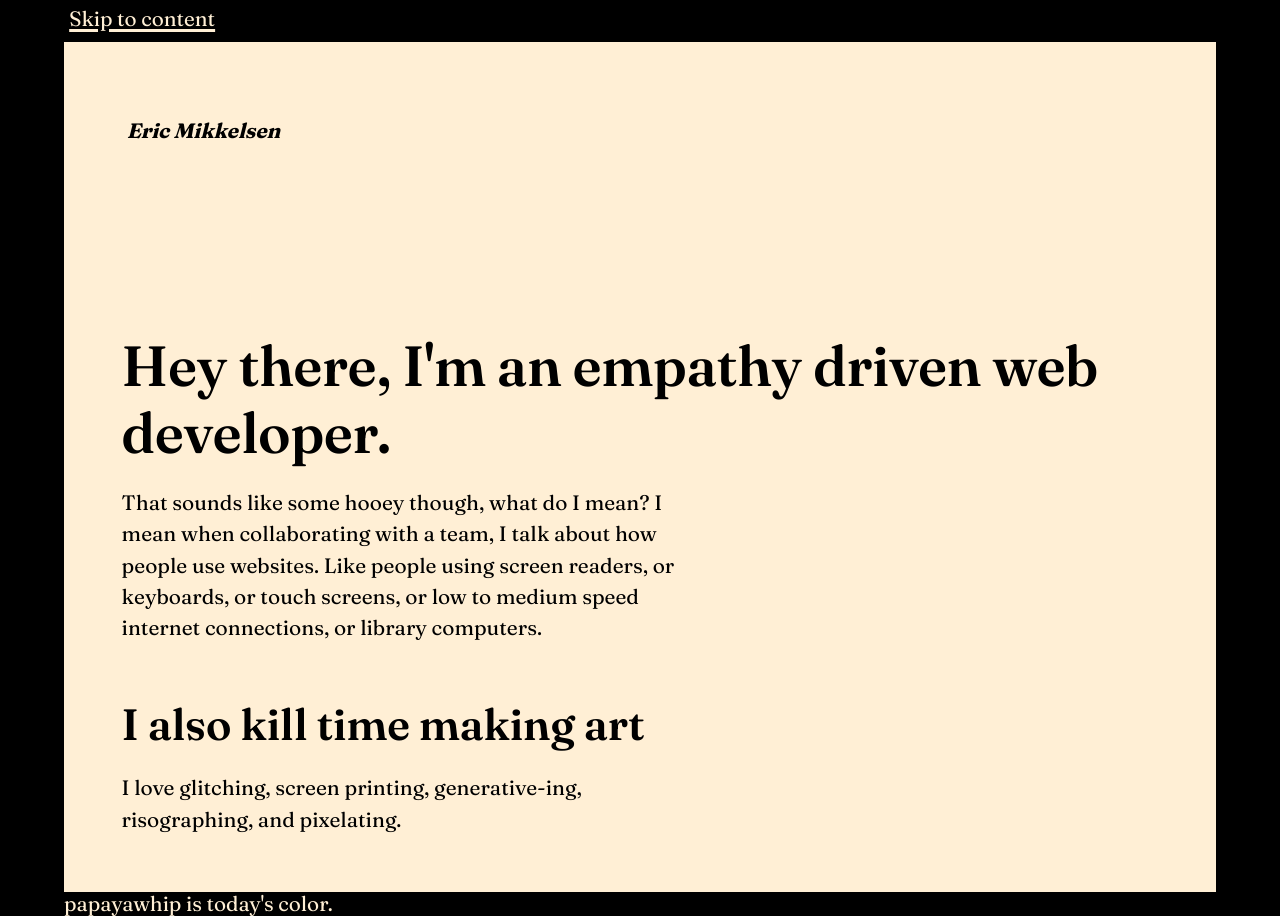
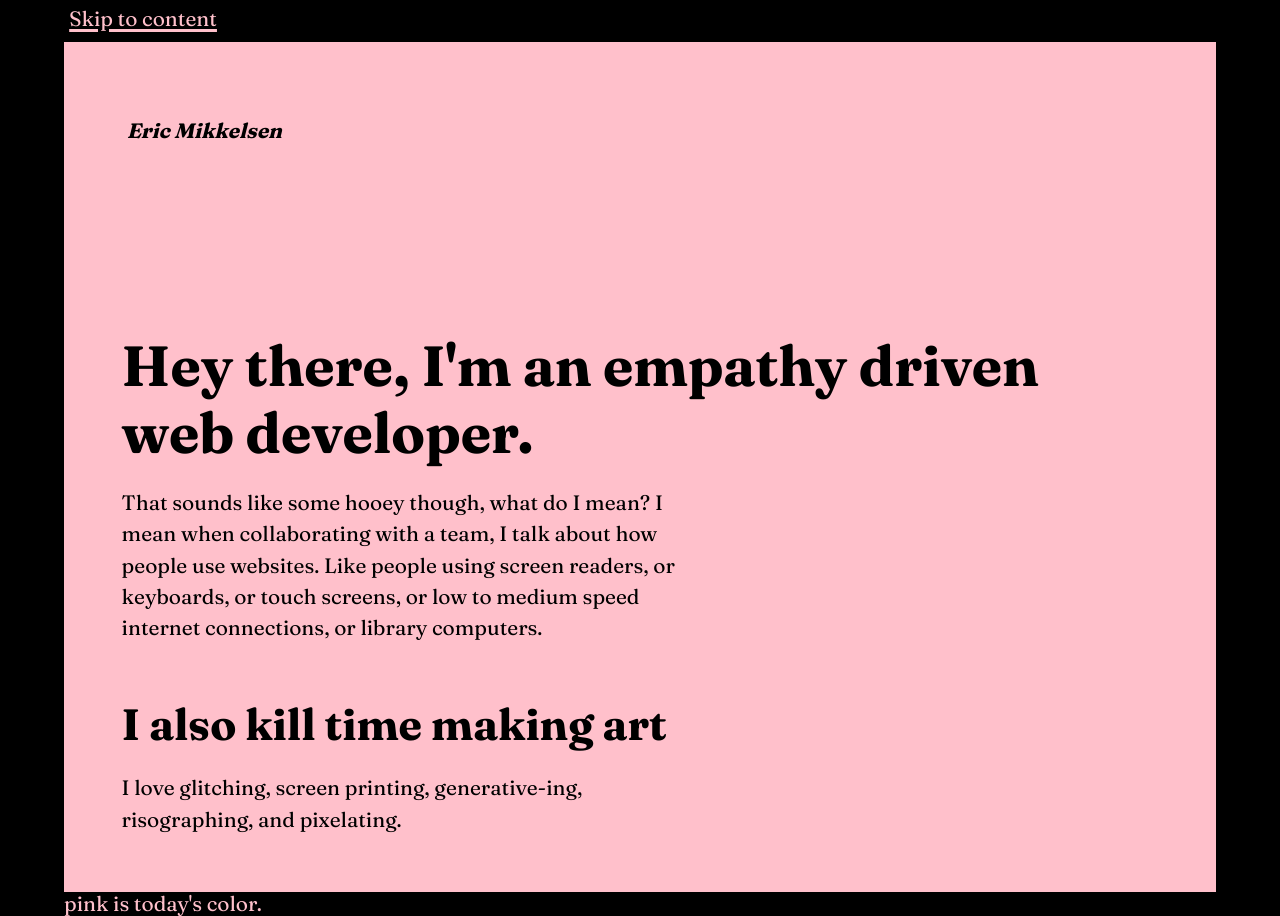
Before and after one commit to ericmikkelsen/ericmikkelsen.com-11ty, an Eleventy site: page index.md in a window 1280 px wide. Built offline with nearby package versions, Linux system fonts and the light colour scheme; Eleventy itself is replaced by a stand-in of ours; files that its build step writes are made by us from their sources.

Commit message:
fix: fixes optical sizing on android

```diff
--- a/style.css
+++ b/style.css
@@ -1,7 +1,9 @@
 @font-face {
     font-family: Fraunces;
-    src: url("/static/fonts/Fraunces[SOFT,WONK,opsz,wght].woff2") format("woff2");
-  }
+    src: url("/static/fonts/Fraunces[SOFT,WONK,opsz,wght].woff2") format('woff2');
+    font-style: normal;
+    font-weight: 100 900;
+}
 html {
     font-size: 16px;
     font-size: clamp(1.25rem, calc(.5rem + 1vw), 10rem);
@@ -13,6 +15,7 @@ html {
     border-bottom: none;
     border-top: none;
     font-family: Fraunces, Georgia, 'Times New Roman', Times, serif;
+    font-variation-settings: 'opsz' 9;
 }
 body {
     margin: 0 auto;
@@ -61,6 +64,7 @@ h1 {
     padding-top: 1em;
     font-size: 3em;
     font-size: clamp(1rem, calc(.875rem + 3vw), 4.5rem);
+    font-variation-settings: 'opsz' 36;
 }
 nav + h1 {
     margin-top: 1.5rem;
@@ -68,17 +72,11 @@ nav + h1 {
 h2 {
     font-size: 2em;
     font-size: clamp(1rem, calc(.875rem + 2vw), 3rem);
-}
-h1,h2,h3,h4,h5,h6 {
-    font-variation-settings: 'wght' 600;
-}
-p {
-    font-variation-settings: 'opsz' 10;
+    font-variation-settings: 'opsz' 36;
 }
 p,h1,h2,h3,h4,h5,h6 {
     width: 100%;
     max-width: 27em;
-
 }
 
 a {
```
